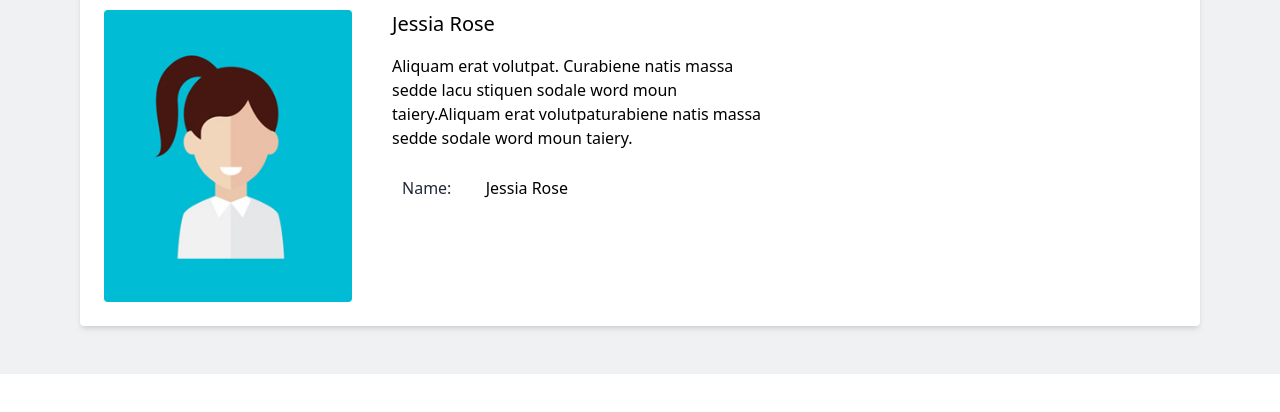
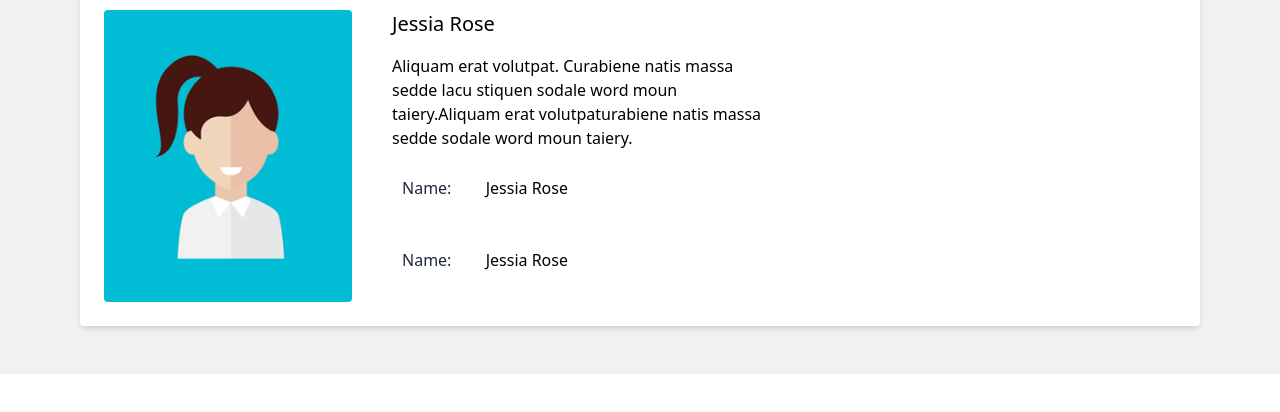
Before and after one commit to shajalal07s/tailwindcss-01, a website: page src/deatils.html in a window 1280 px wide. Shown: the part 222-634 px from the top of the page. Drawn offline with Linux system fonts and the light colour scheme.

Commit message:
31-07-25 update detalis page

```diff
--- a/src/deatils.html
+++ b/src/deatils.html
@@ -46,7 +46,14 @@
                         natis massa sedde sodale word moun taiery.
                     </p>
 
-                    <div class="w-2/4 flex flex-col gap-7 justify-between">
+                    <!-- Name and Detalis -->
+
+                    <div class="w-2/4 flex flex-col gap-7 ">
+                        <div class="flex flex-row justify-between items-center p-2.5">
+                            <h4 class="text-gray-800 text-base">Name:</h4>
+                            <p class="font-medium">Jessia Rose</p>
+                        </div>
+
                         <div class="flex flex-row justify-between items-center p-2.5">
                             <h4 class="text-gray-800 text-base">Name:</h4>
                             <p class="font-medium">Jessia Rose</p>
```
Also changed, not shown: src/output.css.
